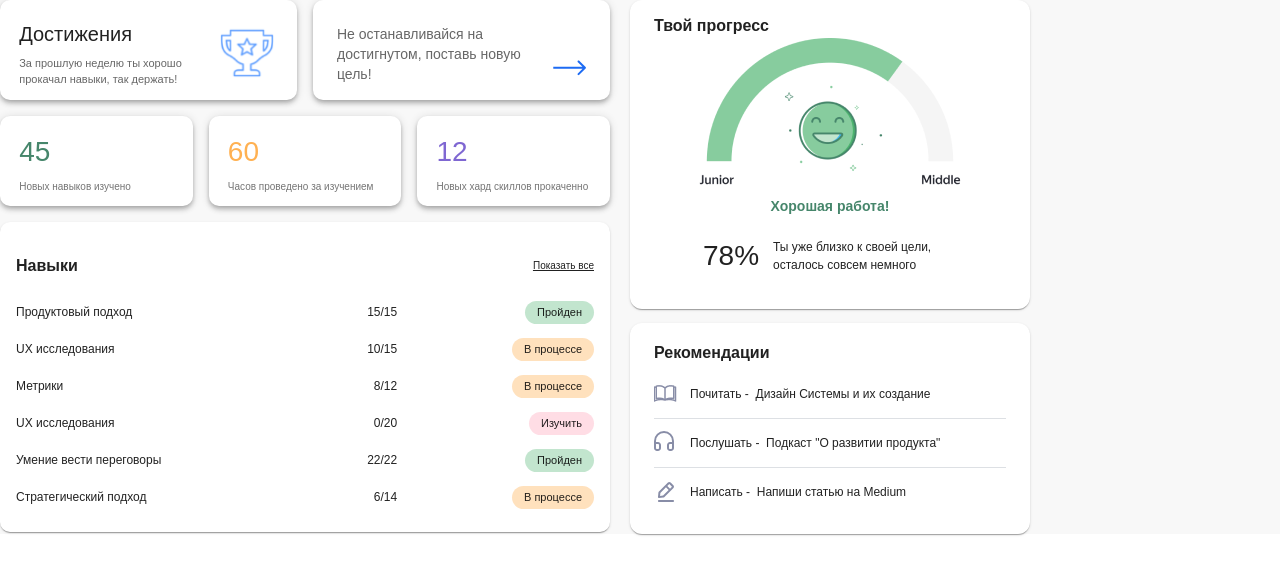
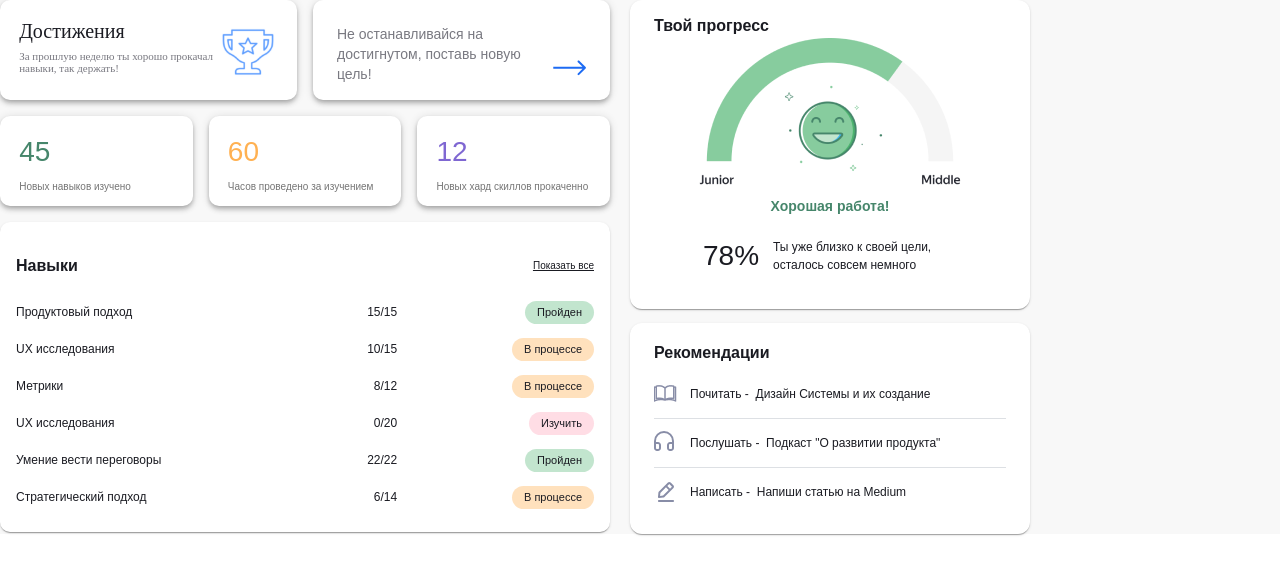
Before and after one commit to SergeyGetmanskiy/hackathon, a React (Create React App) app: page / in a window 1280 px wide. Shown: the top 574 px of the page. Built offline with nearby package versions, Linux system fonts and the light colour scheme.

Commit message:
custom theme setup

```diff
--- a/src/App.js
+++ b/src/App.js
@@ -1,5 +1,6 @@
 import { Counter } from "./components/Counter/Counter";
 import { DashBoard } from "./components/DashBoard/DashBoard";
+
 
 function App() {
   return (
--- a/src/app/theme.js
+++ b/src/app/theme.js
@@ -9,6 +9,51 @@ import YStextMedium from '../vendor/fonts/YS Text-Medium.ttf'
 const theme = createTheme({
   typography: {
     fontFamily: 'YS Display, YS Text, Arial',
+  },
+  palette: {
+    primary: {
+      main: 'rgba(90, 155, 255, 1)',
+      light: 'rgba(241, 246, 255, 1)',
+      dark: 'rgba(29, 107, 243, 1)',
+    },
+    green: {
+      main: 'rgba(135, 204, 158, 1)',
+      light: 'rgba(194, 229, 206, 1)',
+    },
+    purple: {
+      main: 'rgba(127, 103, 210, 1)',
+      light: 'rgba(204, 194, 237, 1)',
+    },
+    orange: {
+      main: 'rgba(255, 206, 146, 1)',
+      light: 'rgba(255, 225, 189, 1)',
+    },
+    rose: {
+      main: 'rgba(255, 221, 229, 1)',
+    },
+    yellow: {
+      main: 'rgba(255, 249, 211, 1)',
+    },
+    pink: {
+      main: 'rgba(255, 191, 253, 0.87)',
+    },
+    brown: {
+      main: 'rgba(169, 145, 117, 0.26',
+    },
+    blue: {
+      light: 'rgba(172, 204, 255, 1)',
+    },
+    error: {
+      main: 'rgba(255, 2, 0, 1)',
+    },
+    text: {
+      primary: 'rgba(26, 27, 34, 1)',
+      secondary: 'rgba(121, 121, 129, 1)',
+      disabled: 'rgba(181, 181, 183, 1)',
+    },
+    action: {
+      disabled: 'rgba(221, 224, 228, 1)',
+    },
   },
   components: {
     MuiCssBaseline: {
@@ -47,7 +92,156 @@ const theme = createTheme({
         }
       `,
     },
+    MuiTypography: {
+      variants: [
+        {
+          props: { variant: 'h1-regular' },
+          style: {
+            fontFamily: 'YS Display',
+            fontWeight: 400,
+            fontSize: 34,
+            lineHeight: 40/34,
+          },
+        },
+        {
+          props: { variant: 'h1-medium' },
+          style: {
+            fontFamily: 'YS Display',
+            fontWeight: 500,
+            fontSize: 34,
+            lineHeight: 40/34,
+          },
+        },
+        {
+          props: { variant: 'h2-regular' },
+          style: {
+            fontFamily: 'YS Display',
+            fontWeight: 400,
+            fontSize: 24,
+            lineHeight: 32/24,
+          },
+        },
+        {
+          props: { variant: 'h2-medium' },
+          style: {
+            fontFamily: 'YS Display',
+            fontWeight: 500,
+            fontSize: 24,
+            lineHeight: 32/24,
+          },
+        },
+        {
+          props: { variant: 'h3-regular' },
+          style: {
+            fontFamily: 'YS Display',
+            fontWeight: 400,
+            fontSize: 20,
+            lineHeight: 24/20,
+          },
+        },
+        {
+          props: { variant: 'h3-medium' },
+          style: {
+            fontFamily: 'YS Display',
+            fontWeight: 500,
+            fontSize: 20,
+            lineHeight: 24/20,
+          },
+        },
+        {
+          props: { variant: 'subtitle1-regular' },
+          style: {
+            fontFamily: 'YS Text',
+            fontWeight: 400,
+            fontSize: 18,
+            lineHeight: 24/18,
+          },
+        },
+        {
+          props: { variant: 'subtitle1-medium' },
+          style: {
+            fontFamily: 'YS Text',
+            fontWeight: 500,
+            fontSize: 18,
+            lineHeight: 24/18,
+          },
+        },
+        {
+          props: { variant: 'body1-regular' },
+          style: {
+            fontFamily: 'YS Text',
+            fontWeight: 400,
+            fontSize: 16,
+            lineHeight: 20/16,
+          },
+        },
+        {
+          props: { variant: 'body1-medium' },
+          style: {
+            fontFamily: 'YS Text',
+            fontWeight: 500,
+            fontSize: 16,
+            lineHeight: 20/16,
+          },
+        },
+        {
+          props: { variant: 'body2-regular' },
+          style: {
+            fontFamily: 'YS Text',
+            fontWeight: 400,
+            fontSize: 14,
+            lineHeight: 20/14,
+          },
+        },
+        {
+          props: { variant: 'body2-medium' },
+          style: {
+            fontFamily: 'YS Text',
+            fontWeight: 500,
+            fontSize: 14,
+            lineHeight: 20/14,
+          },
+        },
+        {
+          props: { variant: 'caption1-regular' },
+          style: {
+            fontFamily: 'YS Text',
+            fontWeight: 400,
+            fontSize: 13,
+            lineHeight: 16/13,
+          },
+        },
+        {
+          props: { variant: 'caption1-medium' },
+          style: {
+            fontFamily: 'YS Text',
+            fontWeight: 500,
+            fontSize: 13,
+            lineHeight: 16/13,
+          },
+        },
+        {
+          props: { variant: 'caption2-regular' },
+          style: {
+            fontFamily: 'YS Text',
+            fontWeight: 400,
+            fontSize: 11,
+            lineHeight: 12/11,
+          },
+        },
+        {
+          props: { variant: 'caption2-medium' },
+          style: {
+            fontFamily: 'YS Text',
+            fontWeight: 500,
+            fontSize: 11,
+            lineHeight: 12/11,
+          },
+        },
+      ],
+    }
   },
 });
 
+
 export default theme;
--- a/src/components/DashBoard/Achievments/Achievments.js
+++ b/src/components/DashBoard/Achievments/Achievments.js
@@ -11,14 +11,16 @@ export default function Achievments() {
     <Card elevation={4} sx={{ borderRadius: '10px' }} >
       <Stack direction={'row'} padding={2.4} height={100} >
         <Stack>
-          <Typography gutterBottom variant="body1" component="div" fontSize={20} fontWeight={500} >
+          <Typography gutterBottom variant="h3-medium" component="div">
             Достижения
           </Typography>
-          <Typography variant="body2" color="text.secondary" fontSize={11}>
+          <Typography variant="caption2-regular" color="text.secondary">
             За прошлую неделю ты хорошо прокачал навыки, так держать!
           </Typography>
         </Stack>
-        <img src={logo} alt='prize' />
+        <Stack>
+          <img src={logo} alt='prize' />
+        </Stack>
       </Stack>
     </Card>
   );
--- a/src/index.js
+++ b/src/index.js
@@ -9,6 +9,7 @@ import { Provider } from 'react-redux';
 import theme from './app/theme';
 import { CssBaseline, ThemeProvider } from '@mui/material';
 
+console.log(theme);
 
 const root = ReactDOM.createRoot(document.getElementById('root'));
 root.render(
```
